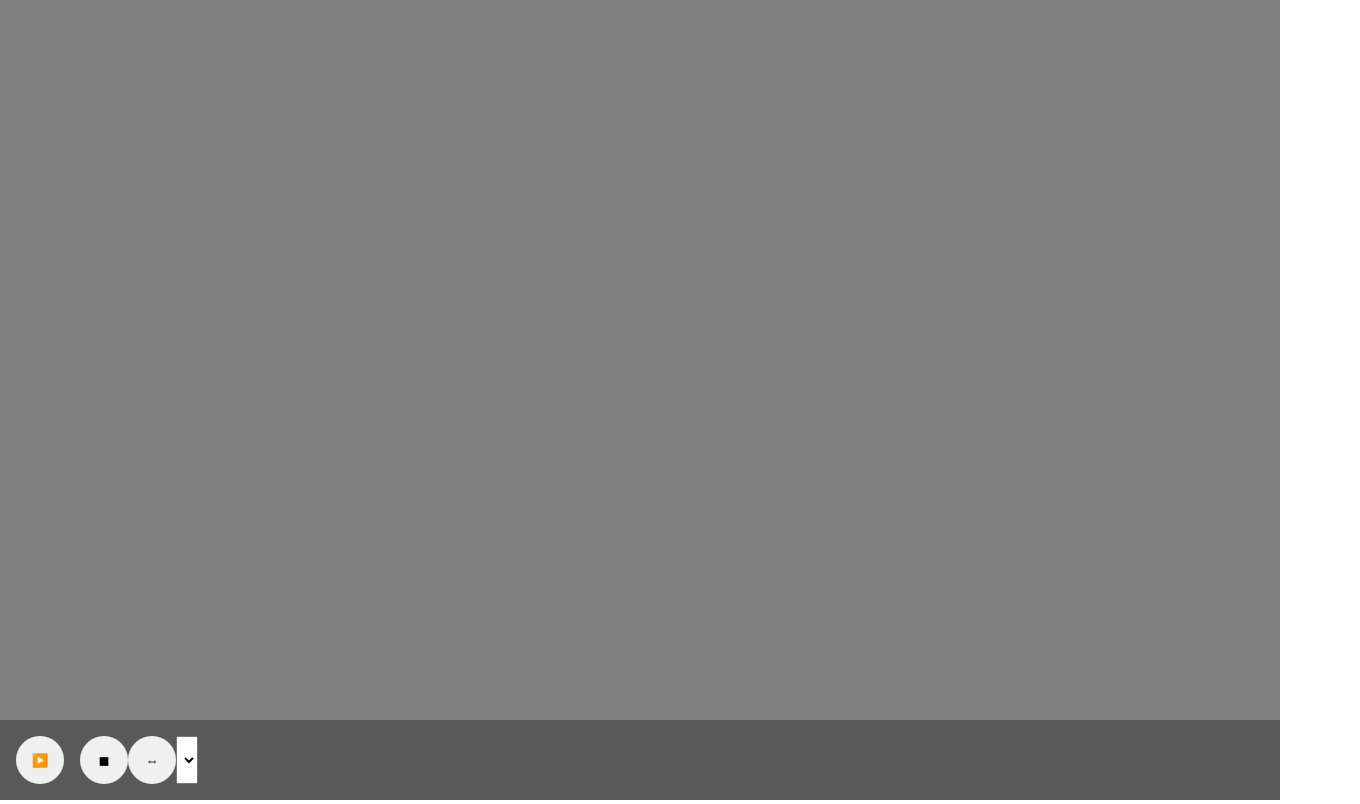
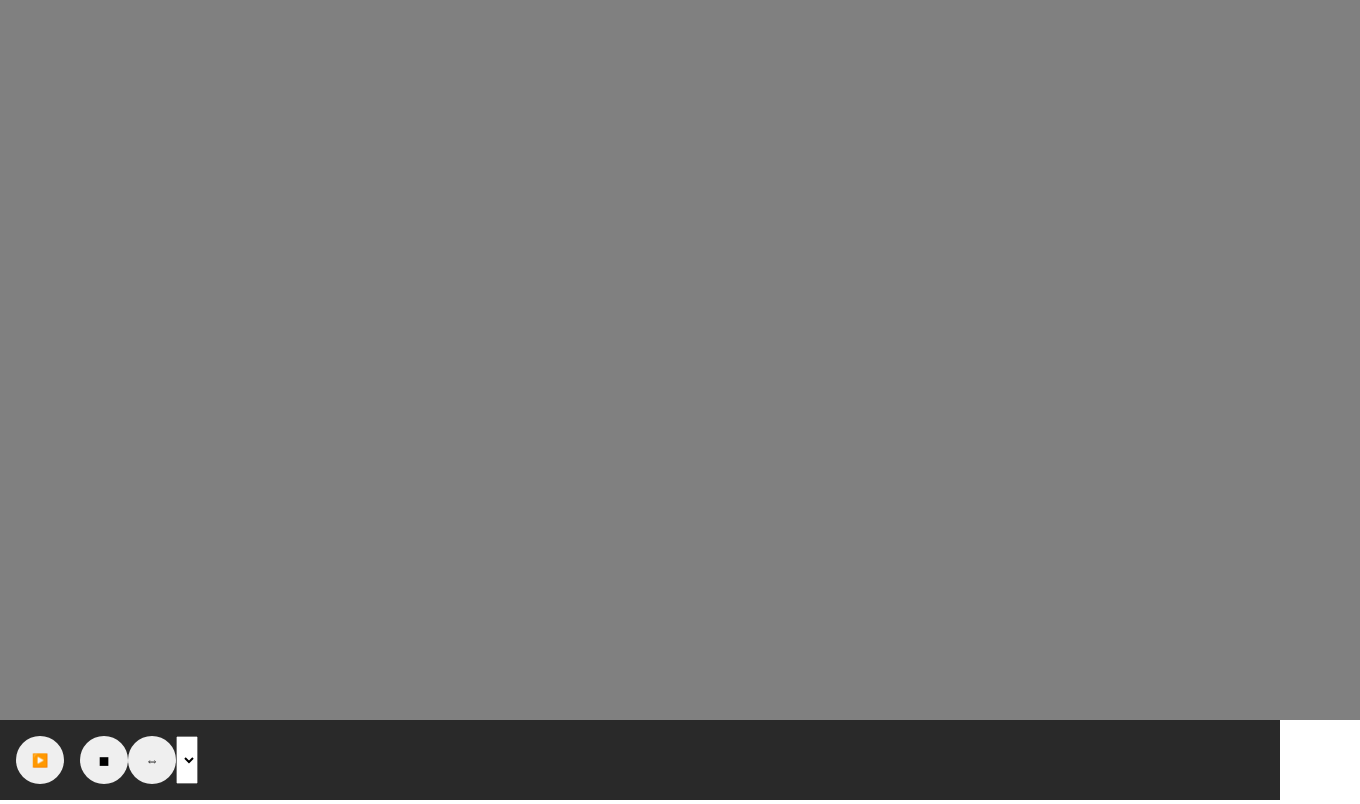
Before and after one commit to pvcresin/simple-mirror, a website: page index.html in a window 1280 px wide. Shown: the whole page, 1360 px wide, since content can reach past the window. Drawn offline with Linux system fonts and the light colour scheme.

Commit message:
Fix video layout

```diff
--- a/index.html
+++ b/index.html
@@ -9,11 +9,13 @@
   </head>
   <body>
     <main>
-      <video
-        class="video"
-        autoplay="1"
-        style="transform: rotateY(180deg)"
-      ></video>
+      <section class="video-container">
+        <video
+          class="video"
+          autoplay="1"
+          style="transform: rotateY(180deg)"
+        ></video>
+      </section>
       <div class="bottom-toolbar">
         <button type="button" class="icon-button" onclick="videoStart()">
           ▶️</button
--- a/style.css
+++ b/style.css
@@ -16,23 +16,28 @@
 
 main {
   height: 100%;
-  position: relative;
+  display: flex;
+  flex-direction: column;
+}
+
+.video-container {
+  flex-grow: 1;
+  min-height: 0;
+  background-color: black;
+  display: flex;
+  justify-content: center;
 }
 
 .video {
   background-color: gray;
-  width: 100%;
   height: 100%;
   object-fit: cover;
 }
 
 .bottom-toolbar {
-  position: absolute;
-  left: 0;
-  bottom: 0;
   display: flex;
   padding: 1rem;
-  background-color: rgba(0, 0, 0, 0.3);
+  background-color: #292929;
   width: 100%;
 }
 
```
